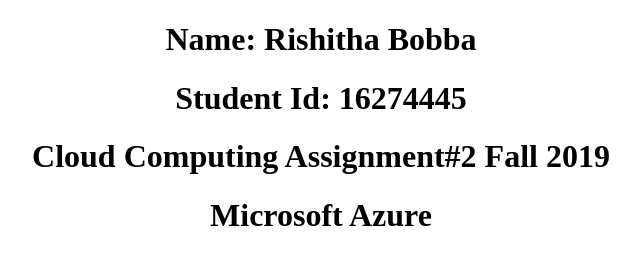
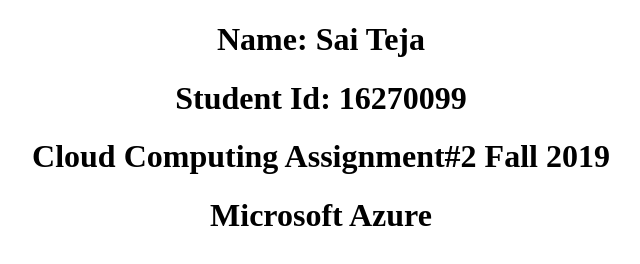
Before and after one commit to rishitha20/Cloud-Assignment, a plain HTML site: page index.html in a window 1280 px wide. Shown: the whole page, without its empty margins (319-959 px from the left). Drawn offline with Linux system fonts and the light colour scheme.

Commit message:
Update index.html

```diff
--- a/index.html
+++ b/index.html
@@ -1,8 +1,8 @@
 <!DOCTYPE html>
 <html>
 <body align="center">
-	<h1>Name: Rishitha Bobba</h1>
-	<h1>Student Id: 16274445</h1>
+	<h1>Name: Sai Teja </h1>
+	<h1>Student Id: 16270099</h1>
 	<h1>Cloud Computing Assignment#2 Fall 2019</h1>
 	<h1>Microsoft Azure</h1>
 </body>
```
